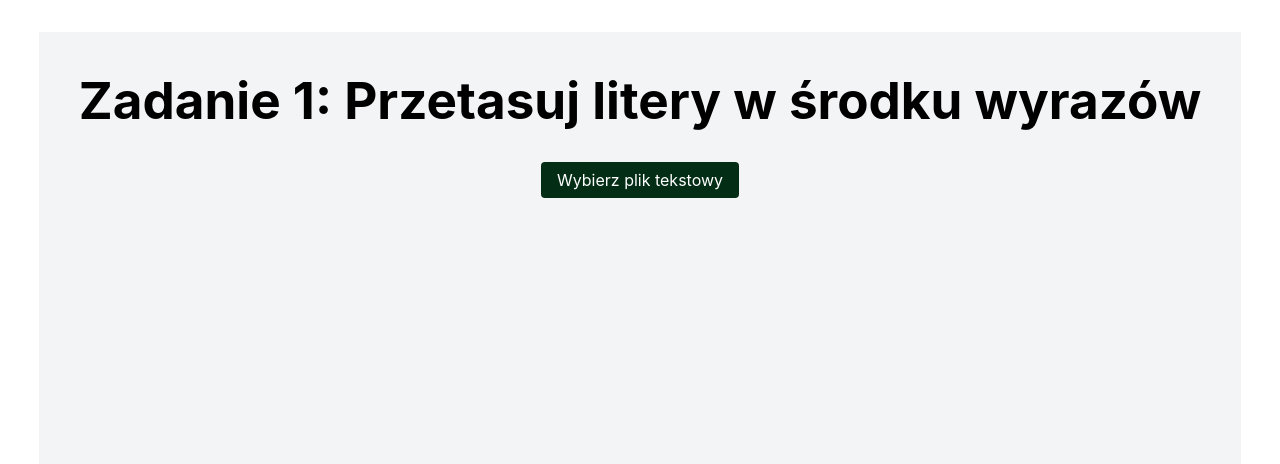
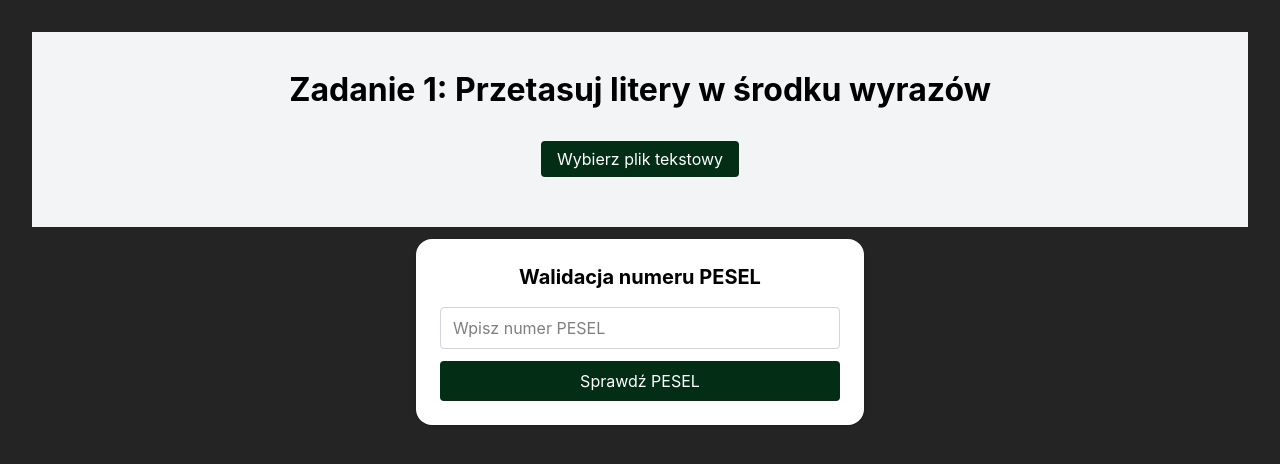
Before and after one commit to cmdspeed/zadanie-rekrutacyjne-contelizer, a React (Vite) app: page / in a window 1280 px wide. Shown: the top 464 px of the page. Built offline with nearby package versions, Linux system fonts and the light colour scheme.

Commit message:
edit style and add task2

```diff
--- a/src/App.css
+++ b/src/App.css
@@ -4,42 +4,3 @@
   padding: 2rem;
   text-align: center;
 }
-
-.logo {
-  height: 6em;
-  padding: 1.5em;
-  will-change: filter;
-  transition: filter 300ms;
-}
-
-.logo:hover {
-  filter: drop-shadow(0 0 2em #646cffaa);
-}
-
-.logo.react:hover {
-  filter: drop-shadow(0 0 2em #61dafbaa);
-}
-
-@keyframes logo-spin {
-  from {
-    transform: rotate(0deg);
-  }
-
-  to {
-    transform: rotate(360deg);
-  }
-}
-
-@media (prefers-reduced-motion: no-preference) {
-  a:nth-of-type(2) .logo {
-    animation: logo-spin infinite 20s linear;
-  }
-}
-
-.card {
-  padding: 2em;
-}
-
-.read-the-docs {
-  color: #888;
-}
--- a/src/App.tsx
+++ b/src/App.tsx
@@ -1,10 +1,12 @@
 import "./App.css";
 import { Task1 } from "./task1/task1";
+import { Task2 } from "./task2/task2";
 
 function App() {
   return (
     <div>
       <Task1 />
+      <Task2 />
     </div>
   );
 }
--- a/src/index.css
+++ b/src/index.css
@@ -4,72 +4,35 @@
   font-family: Inter, system-ui, Avenir, Helvetica, Arial, sans-serif;
   line-height: 1.5;
   font-weight: 400;
+  font-size: 16px;
 
-  color-scheme: light dark;
-  color: rgba(255, 255, 255, 0.87);
+
+
   background-color: #242424;
 
-  font-synthesis: none;
-  text-rendering: optimizeLegibility;
-  -webkit-font-smoothing: antialiased;
-  -moz-osx-font-smoothing: grayscale;
 }
 
-a {
-  font-weight: 500;
-  color: #646cff;
-  text-decoration: inherit;
-}
 
-a:hover {
-  color: #535bf2;
-}
+
+
 
 body {
   margin: 0;
-  display: flex;
-  place-items: center;
-  min-width: 320px;
-  min-height: 100vh;
+
 }
 
 h1 {
-  font-size: 3.2em;
+  font-size: 2rem;
   line-height: 1.1;
 }
 
-button {
-  border-radius: 8px;
-  border: 1px solid transparent;
-  padding: 0.6em 1.2em;
-  font-size: 1em;
-  font-weight: 500;
-  font-family: inherit;
-  background-color: #1a1a1a;
-  cursor: pointer;
-  transition: border-color 0.25s;
-}
+
 
 button:hover {
-  border-color: #646cff;
+  border-color: #6ee4ec;
 }
 
 button:focus,
 button:focus-visible {
   outline: 4px auto -webkit-focus-ring-color;
 }
-
-@media (prefers-color-scheme: light) {
-  :root {
-    color: #213547;
-    background-color: #ffffff;
-  }
-
-  a:hover {
-    color: #747bff;
-  }
-
-  button {
-    background-color: #f9f9f9;
-  }
-}
--- a/src/task1/task1.tsx
+++ b/src/task1/task1.tsx
@@ -43,7 +43,7 @@ export const Task1 = () => {
   };
 
   return (
-    <div className="min-h-screen bg-gray-100 text-black flex flex-col items-center p-10">
+    <div className=" bg-gray-100 text-black flex flex-col items-center p-10">
       <h1 className="font-bold mb-10">
         Zadanie 1: Przetasuj litery w środku wyrazów
       </h1>
--- /dev/null
+++ b/src/task2/task2.tsx
@@ -0,0 +1,51 @@
+import React, { useState } from "react";
+
+export const Task2 = () => {
+  const [pesel, setPesel] = useState("");
+  const [message, setMessage] = useState("");
+
+  const validatePesel = (pesel: string) => {
+    if (!/^\d{11}$/.test(pesel)) return false;
+
+    const weights = [1, 3, 7, 9, 1, 3, 7, 9, 1, 3];
+    const digits = pesel.split("").map(Number);
+
+    const sum = weights.reduce((acc, w, i) => acc + w * digits[i], 0);
+    const control = (10 - (sum % 10)) % 10;
+
+    return control === digits[10];
+  };
+
+  const handleSubmit = (e: React.FormEvent) => {
+    e.preventDefault();
+    setMessage(
+      validatePesel(pesel)
+        ? "✅ Numer PESEL jest poprawny"
+        : "❌ Nieprawidłowy numer PESEL"
+    );
+  };
+
+  return (
+    <div className="m-3 p-6 max-w-md mx-auto bg-white rounded-2xl shadow">
+      <h2 className="text-xl font-bold mb-4">Walidacja numeru PESEL</h2>
+      <form onSubmit={handleSubmit} className="flex flex-col gap-3">
+        <input
+          type="text"
+          value={pesel}
+          onChange={(e) => setPesel(e.target.value)}
+          placeholder="Wpisz numer PESEL"
+          maxLength={11}
+          minLength={11}
+          className="border border-gray-300 rounded px-3 py-2 focus:outline-none focus:ring-2 focus:ring-blue-400"
+        />
+        <button
+          type="submit"
+          className="bg-green-950 text-white py-2 rounded hover:bg-green-900 transition"
+        >
+          Sprawdź PESEL
+        </button>
+      </form>
+      {message && <p className="mt-4 text-center font-medium">{message}</p>}
+    </div>
+  );
+};
```
